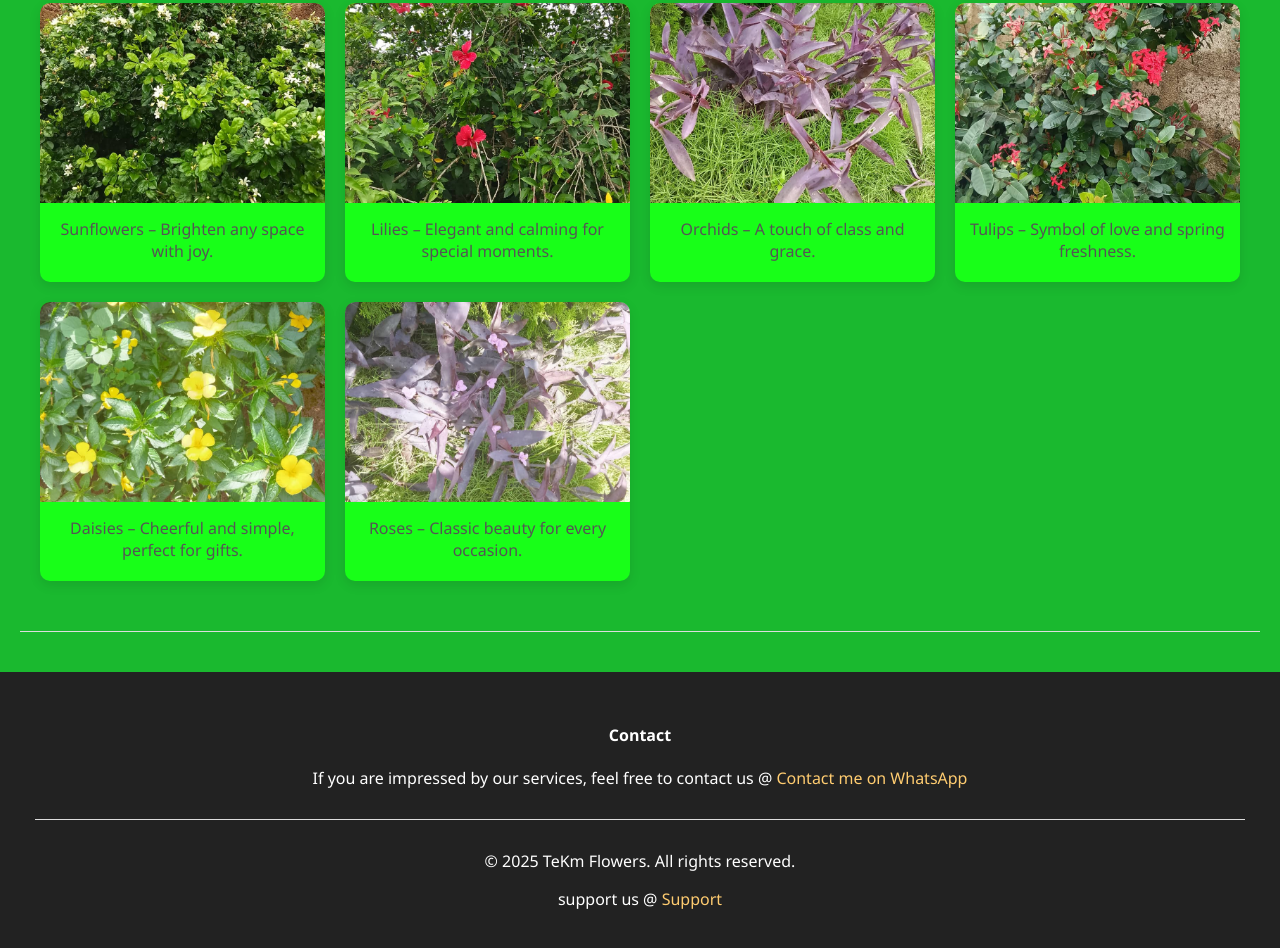
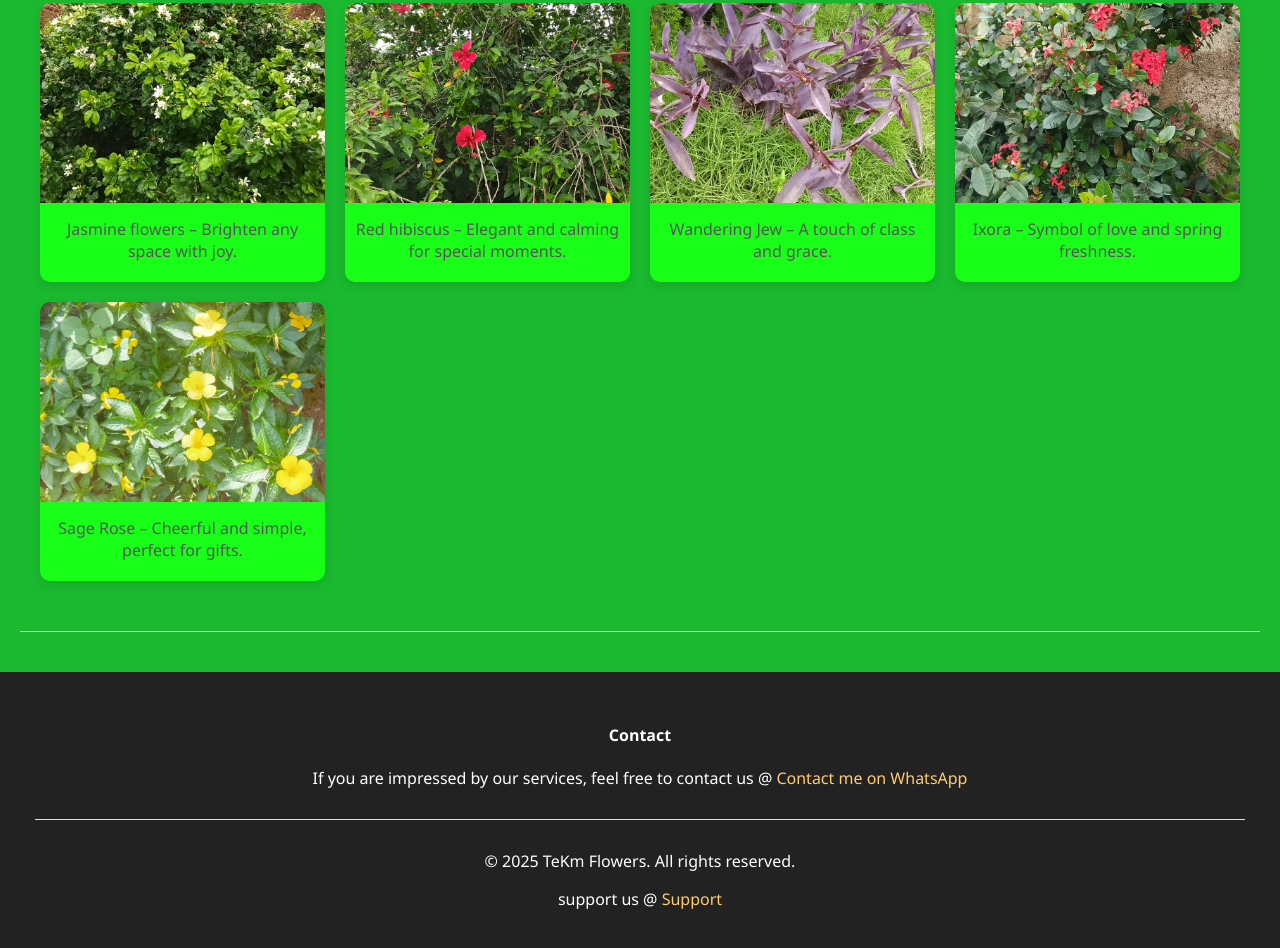
Before and after one commit to TeKm100/Responsive-Navbar, a plain HTML site: page index.html in a window 1280 px wide. Shown: the part 1520-2468 px from the top of the page. Drawn offline with Linux system fonts and the light colour scheme.

Commit message:
My final Tutorial

```diff
--- a/index.html
+++ b/index.html
@@ -6,9 +6,7 @@
   <title>TeKm Flowers | Expert Gardener</title>
   <link rel="stylesheet" href="style.css" />
   <style>
-    html {
-      scroll-behavior: smooth;
-    }
+
   </style>
 </head>
 <body>
@@ -73,27 +71,23 @@
   <section class="gallery" id="products">
     <div class="flower-card">
       <img src="Images/flowers2.jpg" alt="Sunflowers" />
-      <p>Sunflowers – Brighten any space with joy.</p>
+      <p>Jasmine flowers – Brighten any space with joy.</p>
     </div>
     <div class="flower-card">
       <img src="Images/flowers3.jpg" alt="Lilies" />
-      <p>Lilies – Elegant and calming for special moments.</p>
+      <p>Red hibiscus – Elegant and calming for special moments.</p>
     </div>
     <div class="flower-card">
       <img src="Images/flowers4.jpg" alt="Orchids" />
-      <p>Orchids – A touch of class and grace.</p>
+      <p>Wandering Jew – A touch of class and grace.</p>
     </div>
     <div class="flower-card">
       <img src="Images/flowers5.jpg" alt="Tulips" />
-      <p>Tulips – Symbol of love and spring freshness.</p>
+      <p>Ixora – Symbol of love and spring freshness.</p>
     </div>
     <div class="flower-card">
       <img src="Images/flowers6.jpg" alt="Daisies" />
-      <p>Daisies – Cheerful and simple, perfect for gifts.</p>
-    </div>
-    <div class="flower-card">
-      <img src="Images/flowers7.jpg" alt="Roses" />
-      <p>Roses – Classic beauty for every occasion.</p>
+      <p>Sage Rose – Cheerful and simple, perfect for gifts.</p>
     </div>
   </section>
 
```
